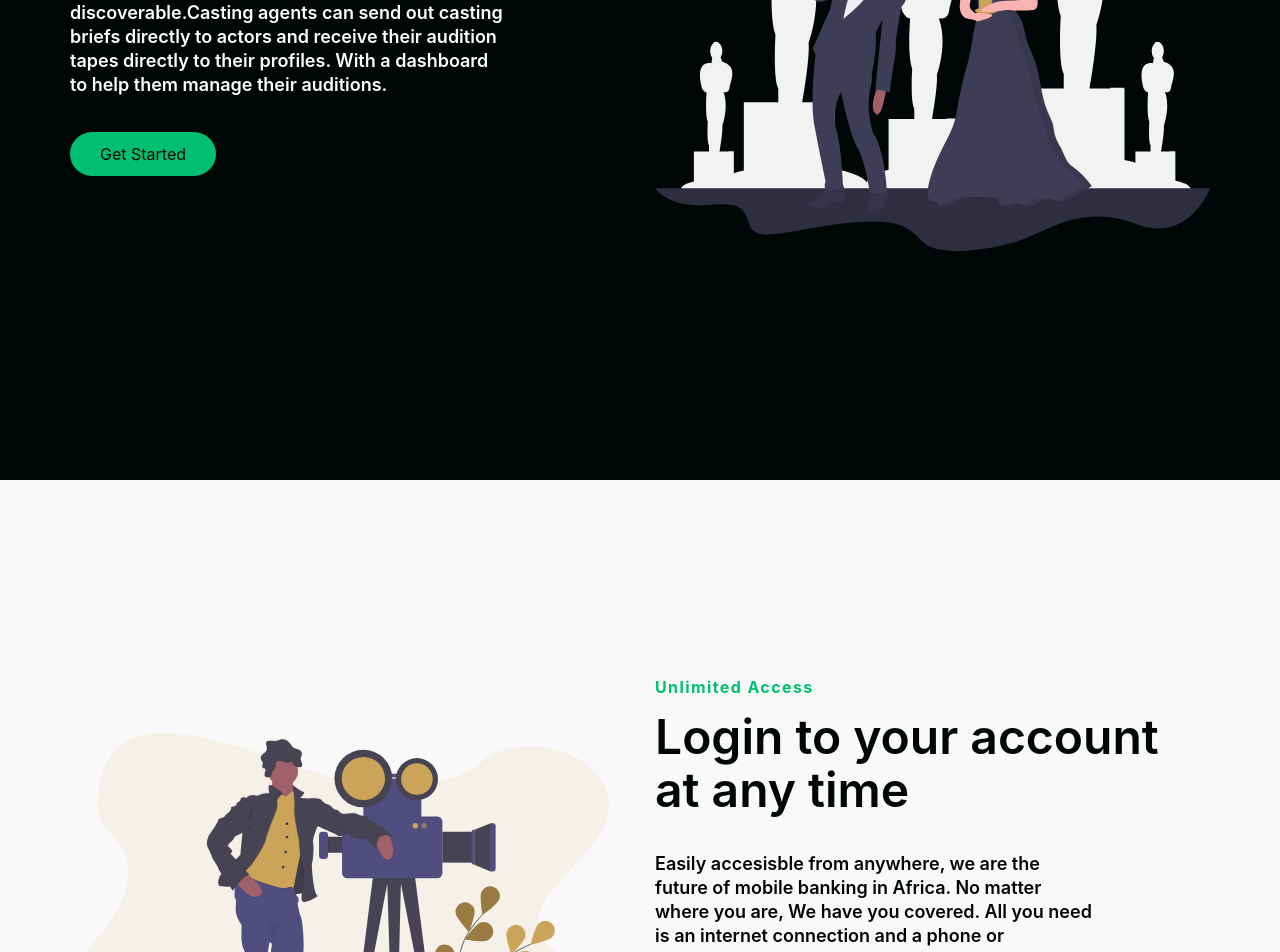
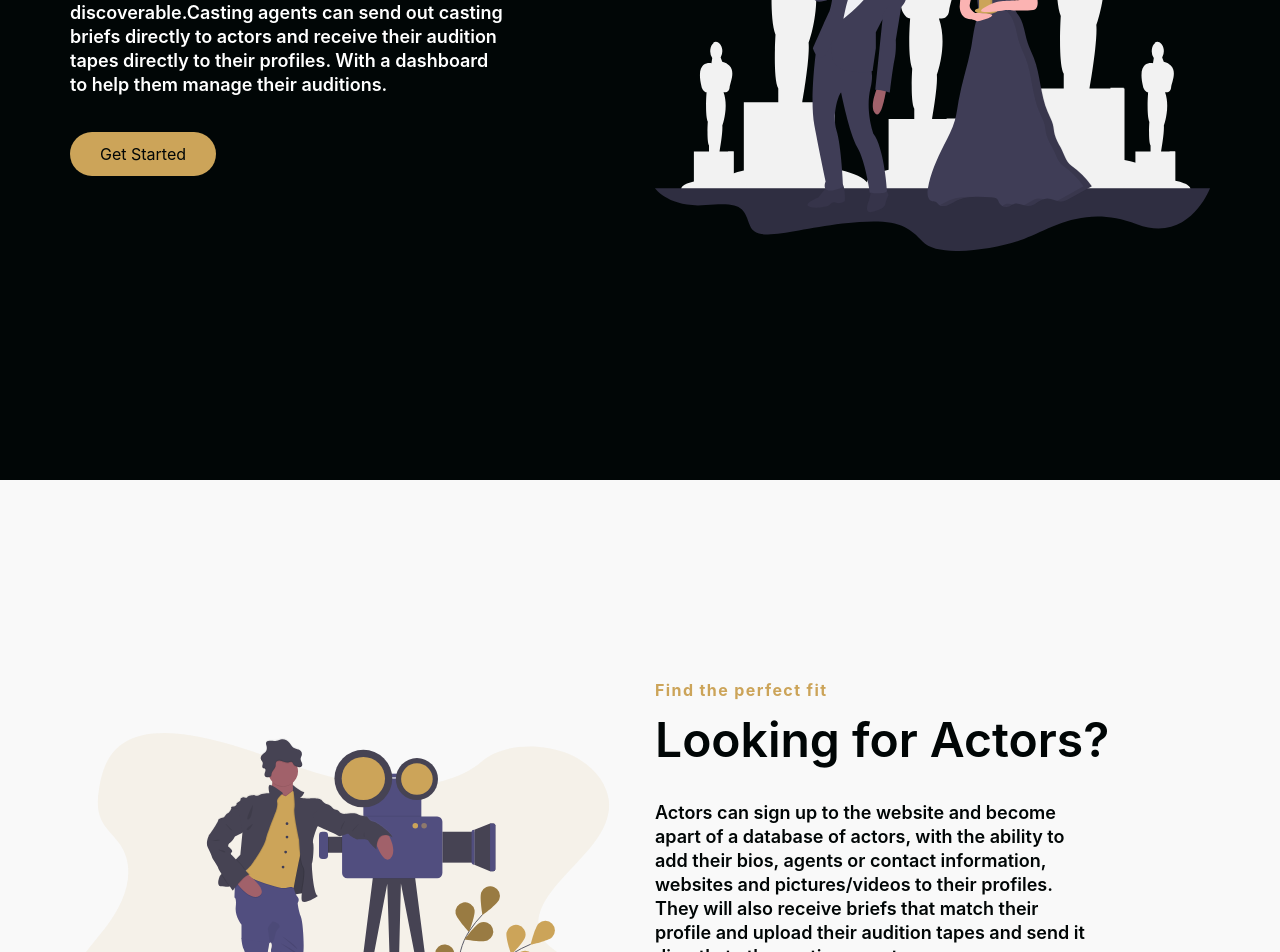
Before and after one commit to NicholasJardine/pictor-front-end, a React (Create React App) app: page / in a window 1280 px wide. Shown: the part 460-1412 px from the top of the page. Built offline with nearby package versions, Linux system fonts and the light colour scheme.

Commit message:
info section looking cool

```diff
--- a/src/components/ButtonElement.js
+++ b/src/components/ButtonElement.js
@@ -3,7 +3,7 @@ import {Link} from 'react-scroll'
 
 const Button = styled(Link)`
     border-radius: 50px;
-    background: ${({primary}) => (primary ? '#01BF71' : '#010606')
+    background: ${({primary}) => (primary ? '#CCA459' : '#010606')
     };
     white-space: nowrap;
     padding: ${({big}) => (big ? '14px 48px' : '12px 30px')
--- a/src/components/InfoSection/InfoElements.js
+++ b/src/components/InfoSection/InfoElements.js
@@ -56,7 +56,7 @@ export const TextWrapper = styled.div`
 `
 
 export const TopLine = styled.div`
-    color:#01bf71;
+    color:#CCA459;
     font-size:16px;
     line-height:16px;
     font-weight:700;
--- a/src/components/InfoSection/data.js
+++ b/src/components/InfoSection/data.js
@@ -21,9 +21,9 @@ export const homeObjTwo = {
     lightBg: true,
     lightText: false,
     lightTextDesc: true,
-    topLine: 'Unlimited Access',
-    headline: 'Login to your account at any time',
-    description: 'Easily accesisble from anywhere, we are the future of mobile banking in Africa. No matter where you are, We have you covered. All you need is an internet connection and a phone or computer.',
+    topLine: 'Find the perfect fit',
+    headline: 'Looking for Actors? ',
+    description: 'Actors can sign up to the website and become apart of a database of actors, with the ability to add their bios, agents or contact information, websites and pictures/videos to their profiles. They will also receive briefs that match their profile and upload their audition tapes and send it directly to the casting agents.',
     buttonLabel: 'Learn More',
     imgStart: true,
     img: require ('../../images/video.svg'),
```
